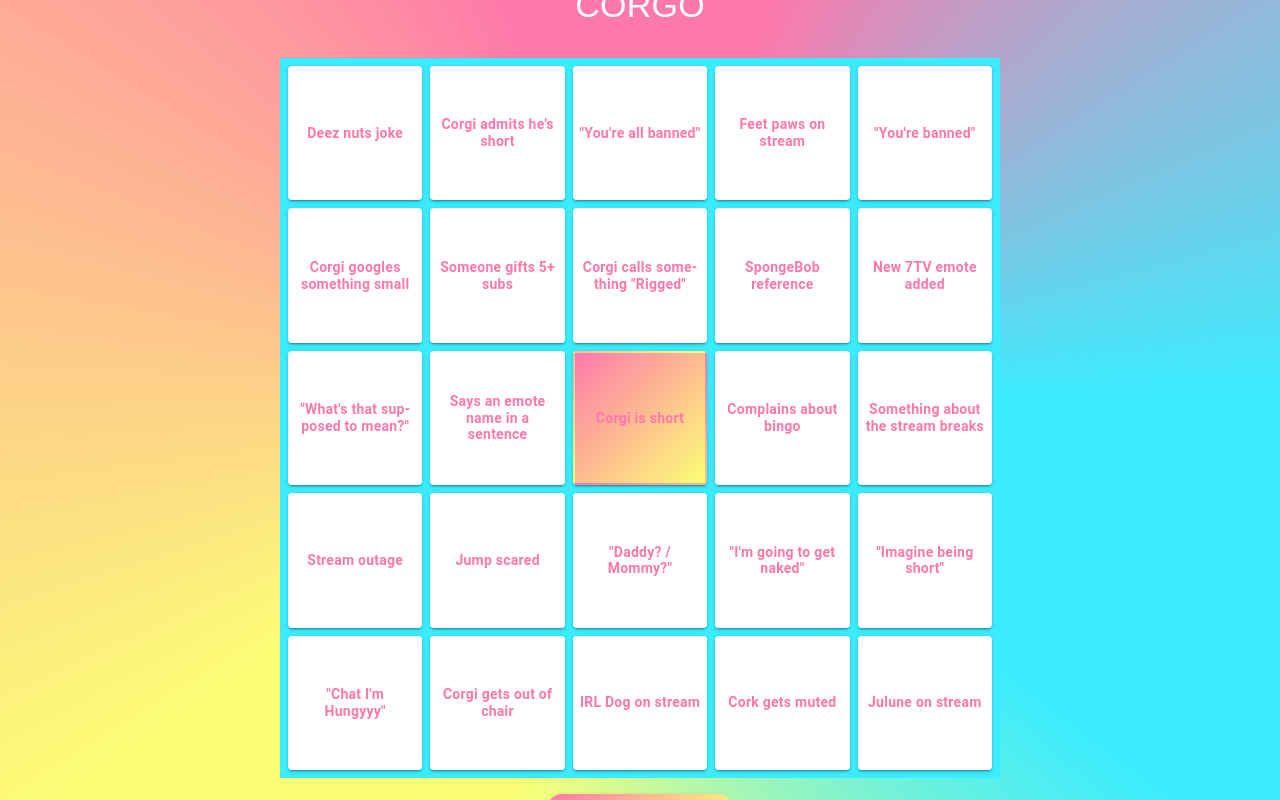
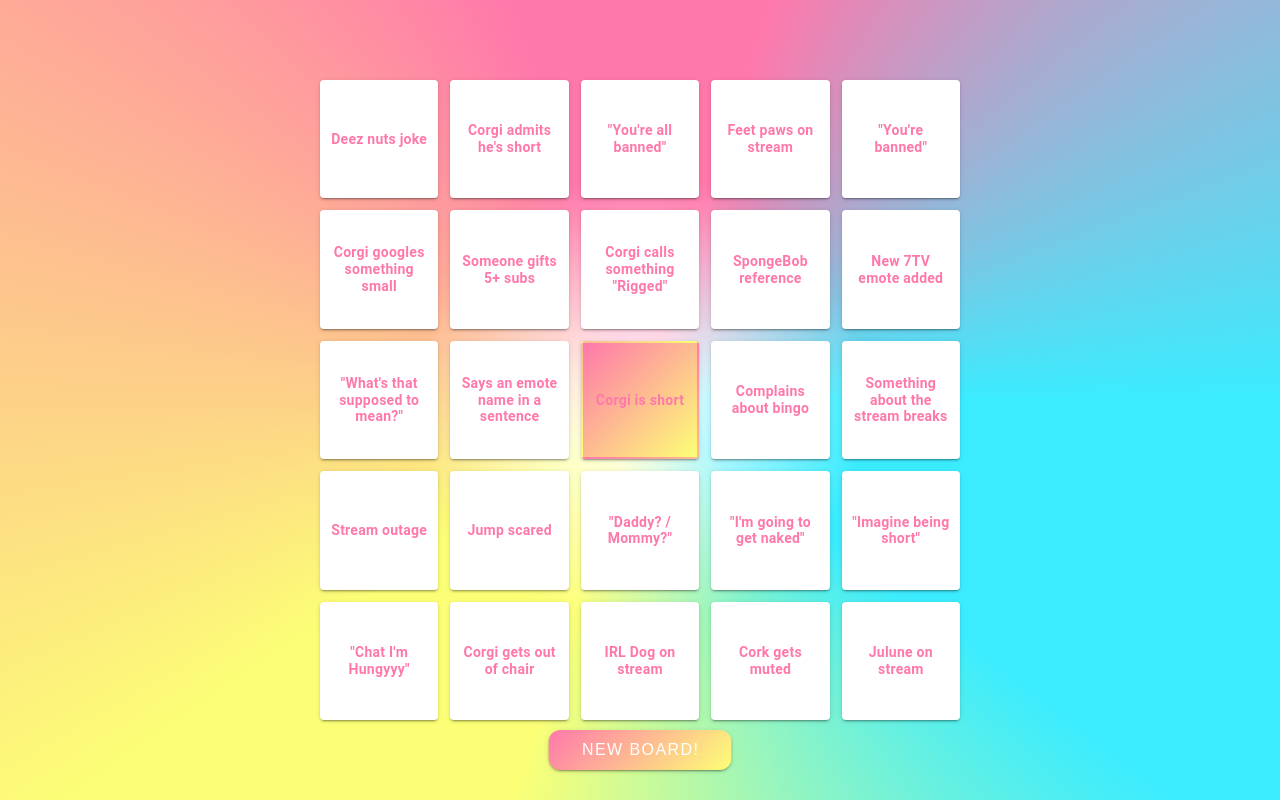
Before and after one commit to MeepsKitten/Corgo, a Vue app: page / in a window 1280 px wide. Built offline with nearby package versions, Linux system fonts and the light colour scheme.

Commit message:
updated layout for better scaling

```diff
--- a/src/pages/index.vue
+++ b/src/pages/index.vue
@@ -3,9 +3,9 @@
     <v-row justify="center" align="center" class="fill-height">
       <v-col cols="12" class="d-flex justify-center">
         <div class="bingo-wrapper">
-          <div class="bingo-title text-center text-h4 py-4">
+          <!-- <div class="bingo-title text-center text-h4 py-4">
             CORGO
-          </div>
+          </div> -->
           <div class="bingo-board">
             <div class="bingo-grid">
               <v-card v-for="(cell, index) in bingoItems" :key="index" class="bingo-cell" :class="{ 'selected': cell.selected, 'free-space': cell.isFree && !cell.selected, 'winning-cell': winningCells.includes(index) }" elevation="2" @click="toggleCell(index)">
@@ -15,17 +15,17 @@
               </v-card>
             </div>
           </div>
-          <v-btn
-            class="mt-4 new-board-btn"
-            color="#ff78ab"
-            @click="generateBingoBoard"
-            elevation="2"
-          >
-            New Board!
-          </v-btn>
         </div>
       </v-col>
     </v-row>
+    <v-btn
+      class="new-board-btn"
+      color="#ff78ab"
+      @click="generateBingoBoard"
+      elevation="2"
+    >
+      New Board!
+    </v-btn>
   </v-container>
 </template>
 
@@ -149,7 +149,7 @@ onMounted(() => {
   align-items: center;
   justify-content: center;
   overflow: auto;
-  padding: 1rem;
+  padding: 0.1rem;
   box-sizing: border-box;
   background-image:
     radial-gradient(circle at center, #ffffff, transparent 30%),
@@ -158,44 +158,46 @@ onMounted(() => {
 
 .bingo-wrapper {
   width: min(90vmin, 90%);
-  max-height: 95dvh;
-  max-height: 95vh;
+  height: min(95vh, 95vw);
+  display: flex;
+  flex-direction: column;
+  align-items: center;
+  box-sizing: border-box;
+  margin: auto;
+}
+
+.bingo-title {
+  font-family: 'Baloo 2', cursive, sans-serif;
+  font-size: min(3vmin, 24px);
+  height: min(5vh, 40px);
+  display: flex;
+  align-items: center;
+  flex-shrink: 0;
+}
+
+.bingo-board {
+  width: 100%;
+  flex: 1;
   display: flex;
   flex-direction: column;
   align-items: center;
   justify-content: center;
-  box-sizing: border-box;
-  margin: auto;
-}
-
-.bingo-board {
-  background: linear-gradient(135deg, #3becff 0%, #3becff 100%);
-  width: 100%;
-  height: 100%;
-  display: flex;
-  flex-direction: column;
-  align-items: center;
+  min-height: 0;
   padding: 1vmin;
   box-sizing: border-box;
-}
-
-.bingo-title {
-  font-family: 'Baloo 2', cursive, sans-serif;
-  font-size: 3vmin;
-  margin-bottom: 2vmin;
 }
 
 .bingo-grid {
   display: grid;
   grid-template-columns: repeat(5, 1fr);
-  grid-gap: 1vmin;
-  width: 100%;
-  height: 100%;
+  grid-gap: min(1.5vh, 12px);
+  width: min(100%, 80vh);
+  aspect-ratio: 1;
   box-sizing: border-box;
 }
 
 .bingo-cell {
-  cursor: pointer;
+  aspect-ratio: 1;
   display: flex;
   align-items: center;
   justify-content: center;
@@ -233,7 +235,7 @@ onMounted(() => {
   z-index: 1;
   font-size: min(2vh, 14px);
   line-height: 1.2;
-  padding: 4px;
+  padding: min(1vh, 8px);
   word-wrap: break-word;
   hyphens: auto;
 }
@@ -285,10 +287,15 @@ onMounted(() => {
 }
 
 .new-board-btn {
+  position: fixed;
+  bottom: 30px;
+  left: 50%;
+  transform: translateX(-50%);
   font-family: 'Baloo 2', cursive, sans-serif;
   color: white;
-  font-size: 2vmin;
-  padding: 2vmin 4vmin;
+  font-size: min(2vmin, 16px);
+  height: min(5vh, 40px);
+  padding: 0 min(4vmin, 32px);
   background: linear-gradient(135deg, #ff78ab, #fcff76);
   border-radius: 12px;
   box-shadow: 0px 4px 8px rgba(0, 0, 0, 0.2);
@@ -296,6 +303,7 @@ onMounted(() => {
   display: flex;
   align-items: center;
   justify-content: center;
+  z-index: 10;
 }
 
 @media (max-width: 600px) {
```
